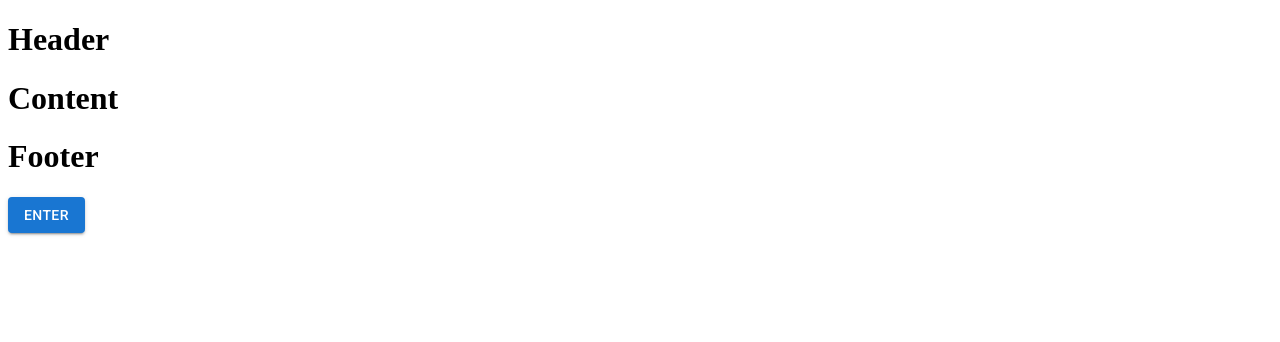
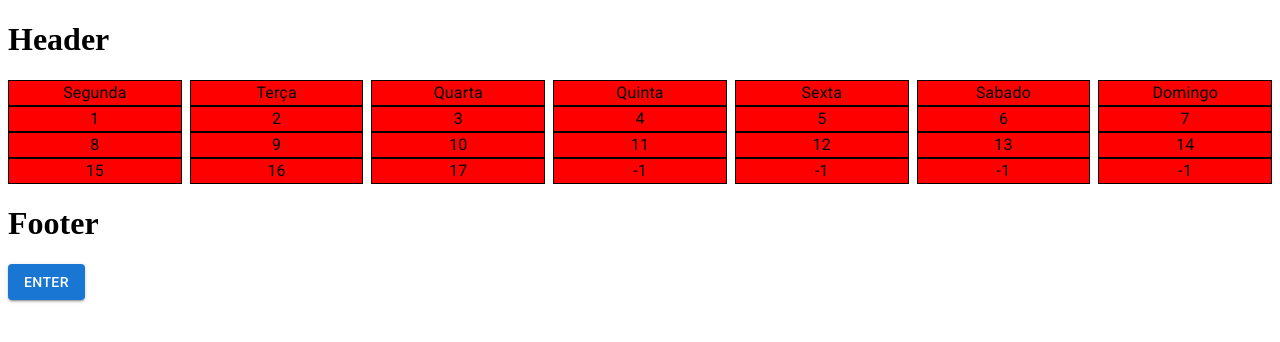
Before and after one commit to allangdc/MaterialCalendar, a React (Create React App) app: page / in a window 1280 px wide. Shown: the top 342 px of the page. Built offline with nearby package versions, Linux system fonts and the light colour scheme.

Commit message:
Parcial implementation of the Table object for calendar

```diff
--- a/package.json
+++ b/package.json
@@ -23,7 +23,8 @@
     "start": "react-scripts start",
     "build": "react-scripts build",
     "test": "react-scripts test",
-    "eject": "react-scripts eject"
+    "eject": "react-scripts eject",
+    "lint": "eslint './src/**/*.{ts,tsx}'"
   },
   "eslintConfig": {
     "extends": [
--- a/src/App.tsx
+++ b/src/App.tsx
@@ -1,5 +1,6 @@
 import React from "react";
 import { Button } from "@mui/material";
+import Calendar from "./components/calendar";
 
 /**
  * Initial Class
@@ -8,7 +9,7 @@ import { Button } from "@mui/material";
 const App: React.FC = () => (
   <div>
     <h1>Header</h1>
-    <h1>Content</h1>
+    <Calendar />
     <h1>Footer</h1>
     <Button variant="contained">Enter</Button>
   </div>
--- /dev/null
+++ b/src/components/calendar/index.tsx
@@ -0,0 +1,30 @@
+import React from "react";
+import Table from "./table";
+
+interface Props {
+  id?: string;
+}
+
+const data = [1, 2, 3, 4, 5, 6, 7, 8, 9, 10, 11, 12, 13, 14, 15, 16, 17];
+
+const Calendar: React.FC<Props> = (props: Props) => {
+  const { id } = props;
+  return (
+    <div id={id}>
+      <Table
+        header={[
+          "Segunda",
+          "Terça",
+          "Quarta",
+          "Quinta",
+          "Sexta",
+          "Sabado",
+          "Domingo",
+        ]}
+        data={data}
+      />
+    </div>
+  );
+};
+
+export default Calendar;
--- /dev/null
+++ b/src/components/calendar/table.tsx
@@ -0,0 +1,68 @@
+import { Grid, Typography } from "@mui/material";
+import React, { ReactElement } from "react";
+
+interface Props {
+  id?: string;
+  header: Array<string>;
+  data: Array<number>;
+}
+
+const Table: React.FC<Props> = (props: Props) => {
+  const { id, header, data } = props;
+  const ncols = header.length;
+  let line: Array<ReactElement> = new Array<ReactElement>();
+  const lines = new Array<ReactElement>();
+
+  while (data.length % ncols !== 0) {
+    data.push(-1);
+  }
+
+  data.map((item: number, index: number) => {
+    line.push(
+      <Grid item xs key={`line_${index}`}>
+        <Typography
+          textAlign="center"
+          style={{
+            backgroundColor: "red",
+            border: "solid",
+            borderWidth: 1,
+          }}
+        >
+          {item}
+        </Typography>
+      </Grid>
+    );
+    if (index % ncols === ncols - 1) {
+      lines.push(
+        <Grid container spacing={1} item xs={12} key={`lines_${lines.length}`}>
+          {line}
+        </Grid>
+      );
+      line = new Array<ReactElement>();
+    }
+  });
+
+  return (
+    <Grid container id={id}>
+      <Grid container spacing={1} item xs={12}>
+        {header.map((item: string, index: number) => (
+          <Grid item xs key={`header_${index}`}>
+            <Typography
+              textAlign="center"
+              style={{
+                backgroundColor: "red",
+                border: "solid",
+                borderWidth: 1,
+              }}
+            >
+              {item}
+            </Typography>
+          </Grid>
+        ))}
+      </Grid>
+      {lines}
+    </Grid>
+  );
+};
+
+export default Table;
--- a/src/react-app-env.d.ts
+++ b/src/react-app-env.d.ts
@@ -1 +1 @@
-/// <reference types="react-scripts" />
+// / <reference types="react-scripts" />
```
Also changed, not shown: src/setupTests.ts (+1 -1 lines), 2 other files (tests, documents, lock files or other folders).
